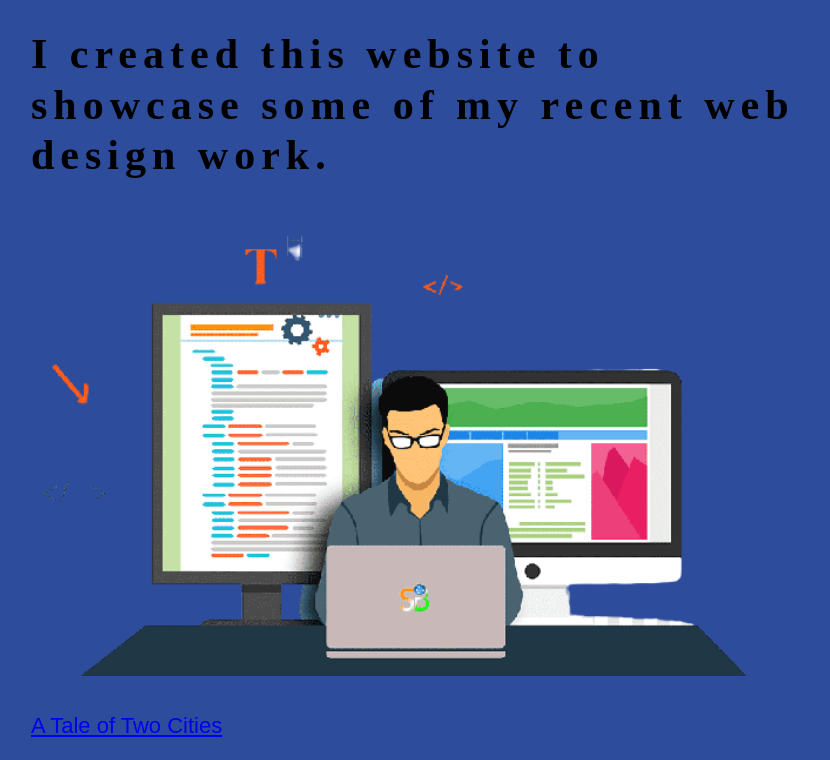
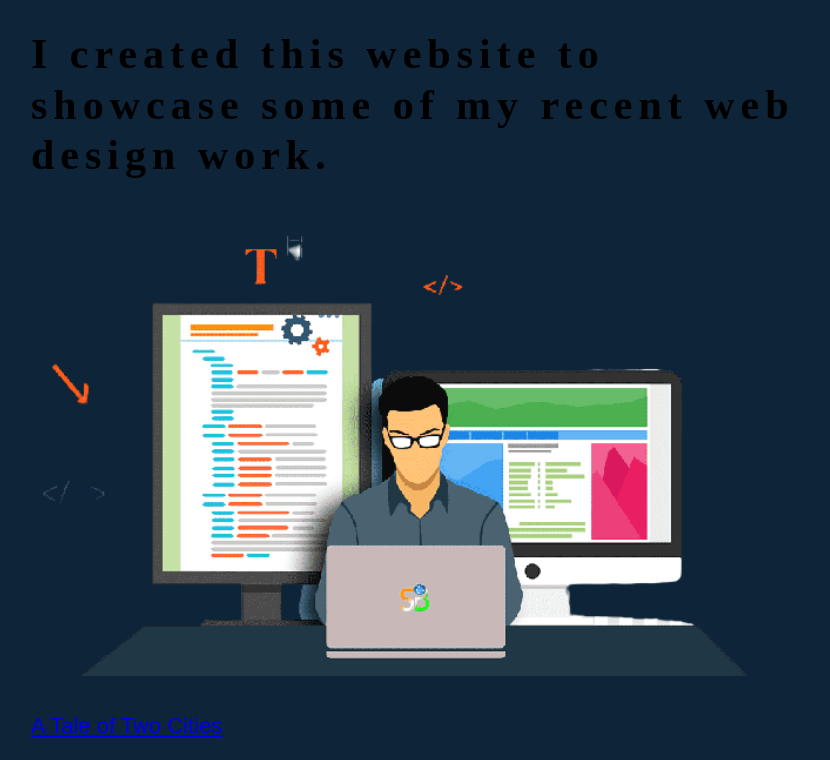
Before and after one commit to Renandorset/Renandorset.github.io, a plain HTML site: page exercises/index.html in a window 1280 px wide. Shown: the part 370-1130 px from the top of the page, without its empty margins (225-1055 px from the left). Drawn offline with Linux system fonts and the light colour scheme.

Commit message:
Add files via upload

```diff
--- a/assets/css/global.css
+++ b/assets/css/global.css
@@ -15,7 +15,7 @@ input, button, textarea, select { font: inherit }
 
 body { padding: 4% 20% }
 
-body { background-color: rgb(45, 76, 156) }
+body { background-color: #0e2439 }
 h2, p { color: black }
 
 /* ====== PADDING AROUND CONTENT ======  */
@@ -65,12 +65,12 @@ p {
 
 /*Desktops/Laptops*/
 
-@media (min-width: 768px) { h1 { color: blue;}
+@media (min-width: 768px) { h1 { color: #14f195;}
 }
 
 /*Mobiles*/
 
-@media (max-width: 767px) { h1 { color: red;}
+@media (max-width: 767px) { h1 { color: #14f195;}
 }
 
 img {
```
